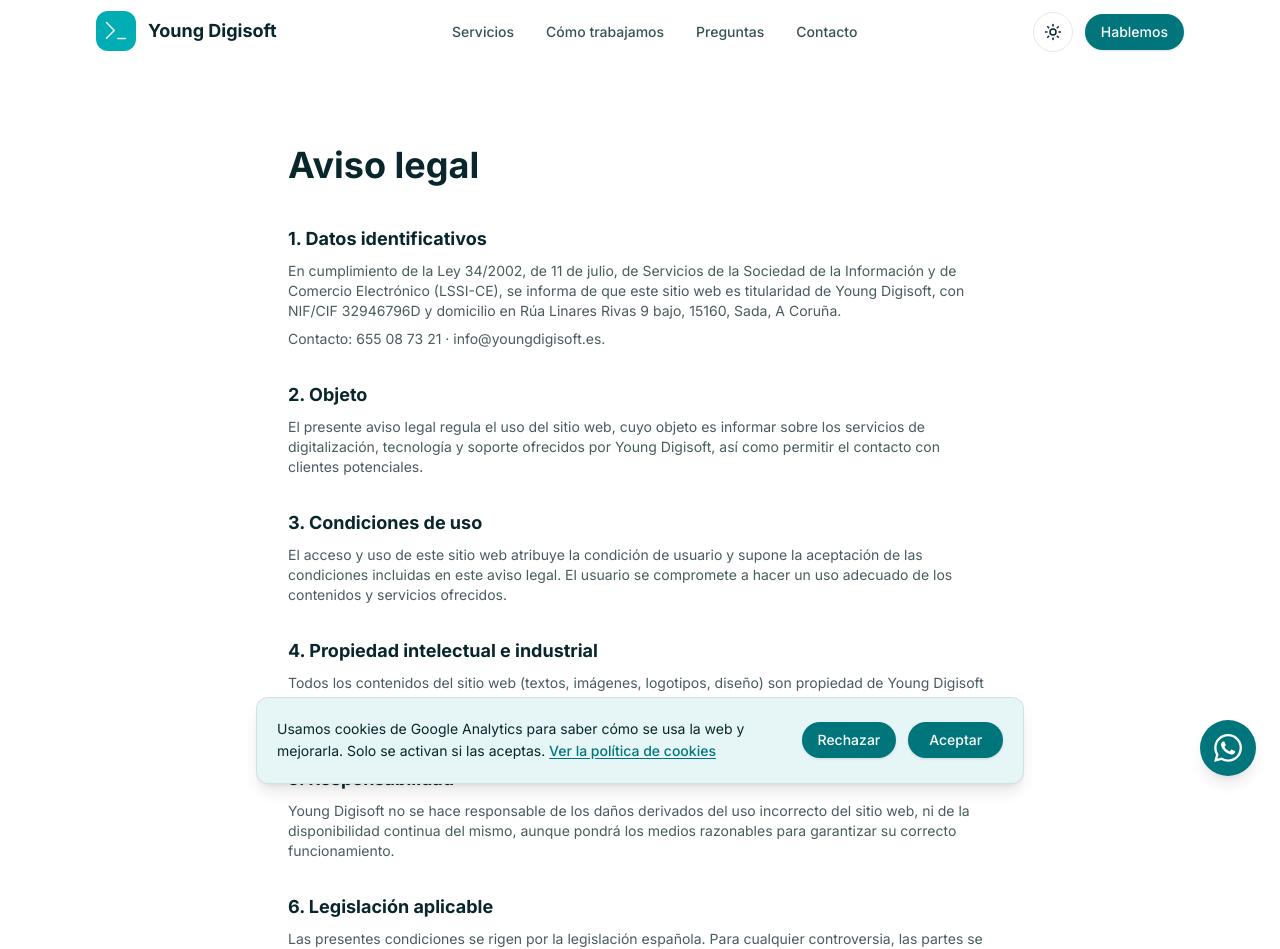
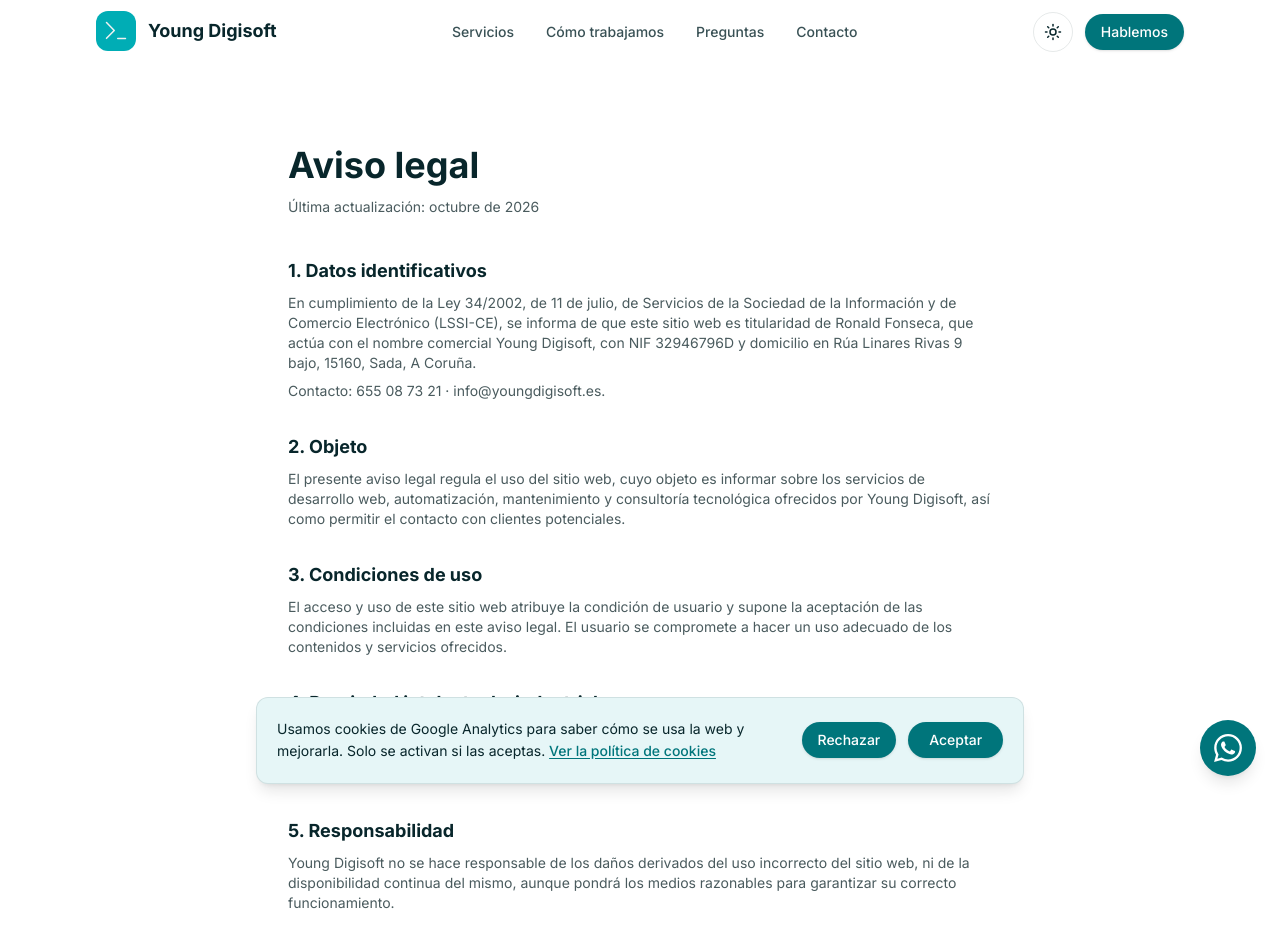
Before and after one commit to Roka1206/young-digisoft, a Next.js app: page /aviso-legal in a window 1280 px wide. Shown: the top 949 px of the page. Built offline with nearby package versions, Linux system fonts and the light colour scheme; no server answers.

Commit message:
docs(legal): name the owner and complete processors in legal texts
Identify Ronald Fonseca as owner trading as Young Digisoft, list
Vercel and Resend as processors with transfer safeguards, add consent
withdrawal, third-party links and last-updated date, and set GA4
retention.

```diff
--- a/src/app/aviso-legal/page.tsx
+++ b/src/app/aviso-legal/page.tsx
@@ -1,7 +1,7 @@
 import { Header } from "@/components/layout/Header";
 import { Footer } from "@/components/layout/Footer";
 import { Container } from "@/components/ui/Container";
-import { avisoLegalSections } from "@/content/legal";
+import { avisoLegalSections, legalUpdatedAt } from "@/content/legal";
 import { pageMetadata } from "@/lib/metadata";
 
 export const metadata = pageMetadata({
@@ -18,6 +18,7 @@ export default function AvisoLegalPage() {
       <main className="flex-1">
         <Container className="max-w-3xl py-20">
           <h1 className="text-3xl font-bold text-foreground sm:text-4xl">Aviso legal</h1>
+          <p className="mt-3 text-sm text-muted">{legalUpdatedAt}</p>
           <div className="mt-10 flex flex-col gap-8">
             {avisoLegalSections.map((section) => (
               <section key={section.title}>
--- a/src/app/cookies/page.tsx
+++ b/src/app/cookies/page.tsx
@@ -1,7 +1,7 @@
 import { Header } from "@/components/layout/Header";
 import { Footer } from "@/components/layout/Footer";
 import { Container } from "@/components/ui/Container";
-import { cookiesSections } from "@/content/legal";
+import { cookiesSections, legalUpdatedAt } from "@/content/legal";
 import { pageMetadata } from "@/lib/metadata";
 
 export const metadata = pageMetadata({
@@ -18,6 +18,7 @@ export default function CookiesPage() {
       <main className="flex-1">
         <Container className="max-w-3xl py-20">
           <h1 className="text-3xl font-bold text-foreground sm:text-4xl">Política de cookies</h1>
+          <p className="mt-3 text-sm text-muted">{legalUpdatedAt}</p>
           <div className="mt-10 flex flex-col gap-8">
             {cookiesSections.map((section) => (
               <section key={section.title}>
--- a/src/app/privacidad/page.tsx
+++ b/src/app/privacidad/page.tsx
@@ -1,7 +1,7 @@
 import { Header } from "@/components/layout/Header";
 import { Footer } from "@/components/layout/Footer";
 import { Container } from "@/components/ui/Container";
-import { privacidadSections } from "@/content/legal";
+import { privacidadSections, legalUpdatedAt } from "@/content/legal";
 import { pageMetadata } from "@/lib/metadata";
 
 export const metadata = pageMetadata({
@@ -18,6 +18,7 @@ export default function PrivacidadPage() {
       <main className="flex-1">
         <Container className="max-w-3xl py-20">
           <h1 className="text-3xl font-bold text-foreground sm:text-4xl">Política de privacidad</h1>
+          <p className="mt-3 text-sm text-muted">{legalUpdatedAt}</p>
           <div className="mt-10 flex flex-col gap-8">
             {privacidadSections.map((section) => (
               <section key={section.title}>
--- a/src/content/contact.ts
+++ b/src/content/contact.ts
@@ -18,7 +18,7 @@ export const contactForm = {
     honeypot: "No rellenes este campo",
   },
   consent: { before: "He leído y acepto la ", link: "política de privacidad", after: "." },
-  privacyNote: `${legalEntity.legalName} usará tus datos solo para responder a tu consulta.`,
+  privacyNote: `${legalEntity.tradeName} usará tus datos solo para responder a tu consulta.`,
   errors: {
     name: "Introduce tu nombre",
     email: "Introduce un email válido",
--- a/src/content/legal.ts
+++ b/src/content/legal.ts
@@ -1,10 +1,15 @@
 import { contact } from "./site";
 
 export const legalEntity = {
-  legalName: "Young Digisoft",
+  ownerName: "Ronald Fonseca",
+  tradeName: "Young Digisoft",
   taxId: "32946796D",
   address: "Rúa Linares Rivas 9 bajo, 15160, Sada, A Coruña",
 };
+
+export const legalUpdatedAt = "Última actualización: octubre de 2026";
+
+const owner = `${legalEntity.ownerName}, que actúa con el nombre comercial ${legalEntity.tradeName}, con NIF ${legalEntity.taxId} y domicilio en ${legalEntity.address}`;
 
 export type LegalSection = {
   title: string;
@@ -15,14 +20,14 @@ export const avisoLegalSections: LegalSection[] = [
   {
     title: "1. Datos identificativos",
     paragraphs: [
-      `En cumplimiento de la Ley 34/2002, de 11 de julio, de Servicios de la Sociedad de la Información y de Comercio Electrónico (LSSI-CE), se informa de que este sitio web es titularidad de ${legalEntity.legalName}, con NIF/CIF ${legalEntity.taxId} y domicilio en ${legalEntity.address}.`,
+      `En cumplimiento de la Ley 34/2002, de 11 de julio, de Servicios de la Sociedad de la Información y de Comercio Electrónico (LSSI-CE), se informa de que este sitio web es titularidad de ${owner}.`,
       `Contacto: ${contact.phone} · ${contact.email}.`,
     ],
   },
   {
     title: "2. Objeto",
     paragraphs: [
-      "El presente aviso legal regula el uso del sitio web, cuyo objeto es informar sobre los servicios de digitalización, tecnología y soporte ofrecidos por Young Digisoft, así como permitir el contacto con clientes potenciales.",
+      "El presente aviso legal regula el uso del sitio web, cuyo objeto es informar sobre los servicios de desarrollo web, automatización, mantenimiento y consultoría tecnológica ofrecidos por Young Digisoft, así como permitir el contacto con clientes potenciales.",
     ],
   },
   {
@@ -44,7 +49,13 @@ export const avisoLegalSections: LegalSection[] = [
     ],
   },
   {
-    title: "6. Legislación aplicable",
+    title: "6. Enlaces a sitios de terceros",
+    paragraphs: [
+      "Este sitio web contiene enlaces a servicios de terceros, como Instagram, LinkedIn o WhatsApp. Young Digisoft no controla ni se hace responsable de sus contenidos ni de sus políticas de privacidad.",
+    ],
+  },
+  {
+    title: "7. Legislación aplicable",
     paragraphs: [
       "Las presentes condiciones se rigen por la legislación española. Para cualquier controversia, las partes se someten a los juzgados y tribunales del domicilio del titular, salvo que la normativa de consumidores establezca otro fuero.",
     ],
@@ -55,7 +66,7 @@ export const privacidadSections: LegalSection[] = [
   {
     title: "1. Responsable del tratamiento",
     paragraphs: [
-      `${legalEntity.legalName}, con NIF/CIF ${legalEntity.taxId} y domicilio en ${legalEntity.address}, es el responsable del tratamiento de los datos personales recogidos a través de este sitio web.`,
+      `${owner}, es el responsable del tratamiento de los datos personales recogidos a través de este sitio web.`,
       `Contacto para cuestiones de privacidad: ${contact.email}.`,
     ],
   },
@@ -70,13 +81,16 @@ export const privacidadSections: LegalSection[] = [
     title: "3. Legitimación",
     paragraphs: [
       "La base legal para el tratamiento es el consentimiento del usuario, otorgado al enviar voluntariamente el formulario de contacto.",
+      `El usuario puede retirar ese consentimiento en cualquier momento escribiendo a ${contact.email}, sin que ello afecte a la licitud del tratamiento anterior a la retirada.`,
       "La analítica con Google Analytics se basa en el consentimiento que el usuario da al pulsar «Aceptar» en el aviso de cookies. Puede retirarlo en cualquier momento desde el enlace «Configurar cookies» del pie de página.",
     ],
   },
   {
     title: "4. Destinatarios y encargados del tratamiento",
     paragraphs: [
-      "Los datos del formulario se envían por correo electrónico mediante el proveedor Resend (servicio de envío de emails). No se ceden datos a terceros salvo obligación legal.",
+      "Para prestar el servicio se utilizan proveedores que actúan como encargados del tratamiento: Vercel Inc. (alojamiento del sitio web) y Resend (envío por correo electrónico de los mensajes del formulario).",
+      "Estos proveedores pueden tratar datos fuera del Espacio Económico Europeo, con las garantías previstas en el RGPD, como las cláusulas contractuales tipo de la Comisión Europea o el Marco de Privacidad de Datos UE-EE. UU.",
+      "No se ceden datos a terceros salvo obligación legal.",
       "El sitio web utiliza Vercel Analytics y Vercel Speed Insights para analítica de uso y rendimiento, con datos agregados y sin fines identificativos.",
       "Solo con el consentimiento del usuario, los datos de navegación se comparten con Google Ireland Ltd. como proveedor de Google Analytics. Google puede tratarlos en Estados Unidos, país con el que la Comisión Europea ha adoptado una decisión de adecuación (Marco de Privacidad de Datos UE-EE. UU.). Más información en la política de privacidad de Google: policies.google.com/privacy.",
     ],
@@ -85,7 +99,7 @@ export const privacidadSections: LegalSection[] = [
     title: "5. Conservación de los datos",
     paragraphs: [
       "Los datos se conservarán únicamente durante el tiempo necesario para gestionar la consulta, salvo que exista una obligación legal de conservación superior.",
-      "Los datos de Google Analytics se conservan durante [PENDIENTE: plazo de conservación configurado en Google Analytics].",
+      "Los datos de Google Analytics se conservan durante 2 años.",
     ],
   },
   {
```
Also changed, not shown: 2 other files (tests, documents, lock files or other folders).
